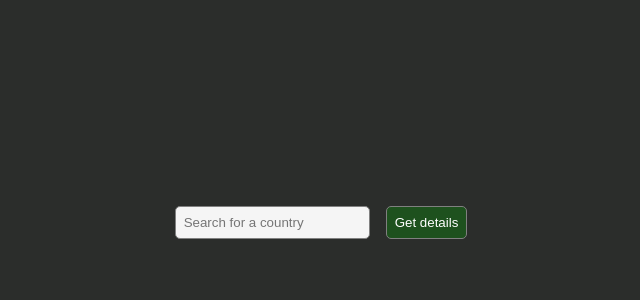
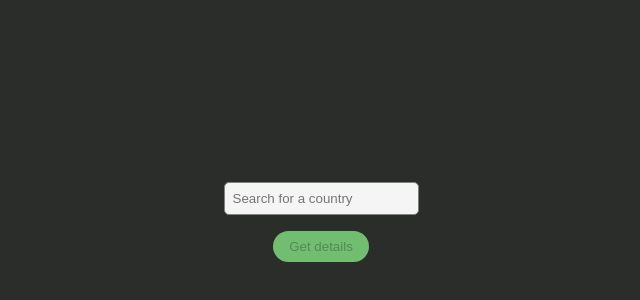
Before and after one commit to evabanegacom/estility, a React (Create React App) app: page / in a window 1280 px wide. Shown: the part 186-486 px from the top of the page, without its empty margins (319-959 px from the left). Built offline with nearby package versions, Linux system fonts and the light colour scheme.

Commit message:
displayed other informattion for countries

```diff
--- a/package.json
+++ b/package.json
@@ -15,6 +15,7 @@
     "react": "^18.2.0",
     "react-dom": "^18.2.0",
     "react-icons": "^4.10.1",
+    "react-router-dom": "^6.15.0",
     "react-scripts": "5.0.1",
     "typescript": "^4.9.5",
     "web-vitals": "^2.1.4"
--- a/src/App.css
+++ b/src/App.css
@@ -28,6 +28,8 @@
 form {
   align-self: center;
   display: flex;
+  flex-direction: column;
+  align-items: center;
   gap: 1rem;
 }
 
@@ -45,11 +47,22 @@ form input {
 }
 
 form button {
-  background: rgb(30, 81, 30);
+  background: rgb(113, 190, 113);
   outline: none;
-  padding: 0.5rem;
-  color: #fff;
+  padding: 0.5rem 1rem;
   border: 1px solid grey;
-  border-radius: 5px;
+  border-radius: 20px;
+  border: none;
+  outline: none;
   cursor: pointer;
 }
+
+.country-name {
+  font-weight: 700;
+}
+
+.start-of-week {
+  background: lightgrey;
+  text-transform: uppercase;
+  border-bottom: 2px solid green;
+}
--- a/src/App.tsx
+++ b/src/App.tsx
@@ -1,105 +1,15 @@
 import React, { useState } from 'react';
 import './App.css';
-import countryService from './services/country-service';
+import { Routes, Route, BrowserRouter } from "react-router-dom"
+import CountryDetails from './country-details';
 
-interface capitalProps {
-  name?: string
-  people?: string;
-  language?: string;
-  currency?: string;
-  capital?: string;
-  coordinates?: string;
-  day?: string;
-  info?: string;
-  continent?: string;
-  link?: string;
-  flags?:string
-  png?: any;
-}
-
-const App: React.FC<capitalProps> = ({ name, people, language, currency, flags, capital, coordinates, day, info, continent, link }) => {
-
-  const [countryName, setCountryName] = useState<string>("")
-  const [country, setCountry] = useState<capitalProps[]>([])
-  const [loading, setLoading] = useState<boolean>(false)
-  const [error, setError] = useState<any>("")
-
-  const handleCountry = (e: any) => {
-    setCountryName(e.target.value);
-  }
-
-  const getCountry = async (e: any) => {
-    setLoading(true);
-    setError('')
-    e.preventDefault();
-
-    try {
-      const response = await countryService.getCountries(countryName);
-      console.log(response);
-      if (response.length === 0) {
-        alert('No country found.');
-      } else {
-        setCountry(response);
-      }
-    } catch (error: any) {
-      console.error('An error occurred while fetching the country:', error?.message);
-      setError(error?.message);
-      // You can handle the error here, e.g. show an error message to the user.
-    } finally {
-      setLoading(false);
-    }
-  };
-
-
-  const isValid = loading || countryName.length === 0;
-
+const App = () => {
   return (
-    <div className="row">
-      {error && <p className='error'>Country not found</p>}
-      { country.map((country: any, index: number) => (
-        <div key={index} className='country-container'>
-          <div className='country-flag'>
-        <img src={country?.flags?.png as any} alt='flag' />
-        <div className='fw-bold'>{}</div>
-        <div>{country?.altSpellings[1]}</div>
-        <div className='d-flex'>
-          <div>{Math.round(country?.population/1000000)} million people</div>
-        </div>
-        <div className='d-flex'>
-          {/* <img src={ } alt='people' /> */}
-          <div>20.1 million people</div>
-        </div>
-        <div className='d-flex'>
-          {/* <img src={ } alt='people' /> */}
-          <div>20.1 million people</div>
-        </div>
-      </div>
-      <div className='country-flag '>
-        <div className='coat-of-arms'><img src={country?.coatOfArms?.svg } alt='flag' /></div>
-        <div className='fw-bold'>Nigeria</div>
-        <div>AFrica</div>
-        <div className='d-flex'>
-          {/* <img src={ } alt='people' /> */}
-          <div>{Math.round(country?.population/1000000)} million people</div>
-        </div>
-        <div className='d-flex'>
-          {/* <img src={ } alt='people' /> */}
-          <div>20.1 million people</div>
-        </div>
-        <div className='d-flex'>
-          {/* <img src={ } alt='people' /> */}
-          <div>20.1 million people</div>
-        </div>
-      </div>
-        </div>
-      ))
-
-}
-      <form onSubmit={getCountry}>
-        <input type='text' onChange={handleCountry} placeholder='Search for a country' />
-        <button type='submit' disabled={isValid}>{loading? 'Sending...' : 'Get details'}</button>
-      </form>
-      </div>
+    <BrowserRouter>
+       <Routes>
+           <Route path="/" element={<CountryDetails />} />
+       </Routes>
+     </BrowserRouter>
   );
 }
 
--- /dev/null
+++ b/src/country-details.tsx
@@ -0,0 +1,120 @@
+import React, { useState } from 'react';
+import './App.css';
+import { Link } from 'react-router-dom';
+import countryService from './services/country-service';
+
+interface capitalProps {
+  name?: string
+  people?: string;
+  language?: string;
+  currency?: string;
+  capital?: string;
+  coordinates?: string;
+  day?: string;
+  info?: string;
+  continent?: string;
+  link?: string;
+  flags?:string
+  png?: any;
+}
+
+const CountryDetails: React.FC = () => {
+
+  const [countryName, setCountryName] = useState<string>("")
+  const [country, setCountry] = useState<capitalProps[]>([])
+  const [loading, setLoading] = useState<boolean>(false)
+  const [error, setError] = useState<any>("")
+
+  const handleCountry = (e: any) => {
+    setCountryName(e.target.value);
+  }
+
+  const getCountry = async (e: any) => {
+    setLoading(true);
+    setError('')
+    e.preventDefault();
+
+    try {
+      const response = await countryService.getCountries(countryName);
+      console.log(response);
+      if (response.length === 0) {
+        alert('No country found.');
+      } else {
+        setCountry(response);
+      }
+    } catch (error: any) {
+      console.error('An error occurred while fetching the country:', error?.message);
+      setError(error?.message);
+      // You can handle the error here, e.g. show an error message to the user.
+    } finally {
+      setLoading(false);
+    }
+  };
+
+
+  const isValid = loading || countryName.length === 0;
+
+  return (
+    <div className="row">
+      {error && <p className='error'>Country not found</p>}
+      { country.map((country: any, index: number) => (
+        <div key={index} className='country-container'>
+          <div className='country-flag'>
+        <img src={country?.flags?.png as any} alt='flag' />
+        <div className='fw-bold'>{}</div>
+        <div className='country-name'>{country?.name?.official}</div>
+        <div>{country?.continents[0]}</div>
+        <div className='d-flex'>
+          <div>{Math.round(country?.population/1000000)} million people</div>
+        </div>
+        <div className='d-flex'>
+          {/* <img src={ } alt='people' /> */}
+          <div>
+  {Object.values(country?.languages).map((language:any, index) => (
+    <div key={index}>{language}</div>
+  ))}
+</div>        </div>
+        <div className='d-flex'>
+          {/* <img src={ } alt='people' /> */}
+          <div>
+  {Object.values(country?.currencies).map((currency:any, index) => (
+    <div key={index}>
+      {currency.name} {currency.symbol}
+    </div>
+  ))}
+</div>        </div>
+      </div>
+      <div className='country-flag '>
+        <div className='coat-of-arms'><img src={country?.coatOfArms?.svg } alt='flag' /></div>
+        <div className='fw-bold'>{country?.capital[0]}</div>
+        <div>{country?.capitalInfo?.latlng[0]} latitude {country?.capitalInfo?.latlng[1]} longitude </div>
+        <div className='d-flex'>
+          {/* <img src={ } alt='people' /> */}
+          <div className='start-of-week'>{country?.startOfWeek}</div>
+        </div>
+        <div className='d-flex'>
+          {/* <img src={ } alt='people' /> */}
+          <div>No definitions Available</div>
+        </div>
+        <div className='d-flex'>
+          {/* <img src={ } alt='people' /> */}
+          <div>{country?.continents[0]}</div>
+        </div>
+        <div className='d-flex'>
+          {/* <img src={ } alt='people' /> */}
+          <Link to={country?.maps?.googleMaps} target="_blank" rel="noopener noreferrer">Map link</Link>
+        </div>
+      </div>
+        </div>
+      ))
+
+}
+      <form onSubmit={getCountry}>
+        <input type='text' onChange={handleCountry} placeholder='Search for a country' />
+        <button type='submit' disabled={isValid}>{loading? 'Sending...' : 'Get details'}</button>
+      </form>
+      </div>
+  );
+}
+
+export default CountryDetails;
```
Also changed, not shown: 1 other file (tests, documents, lock files or other folders).
